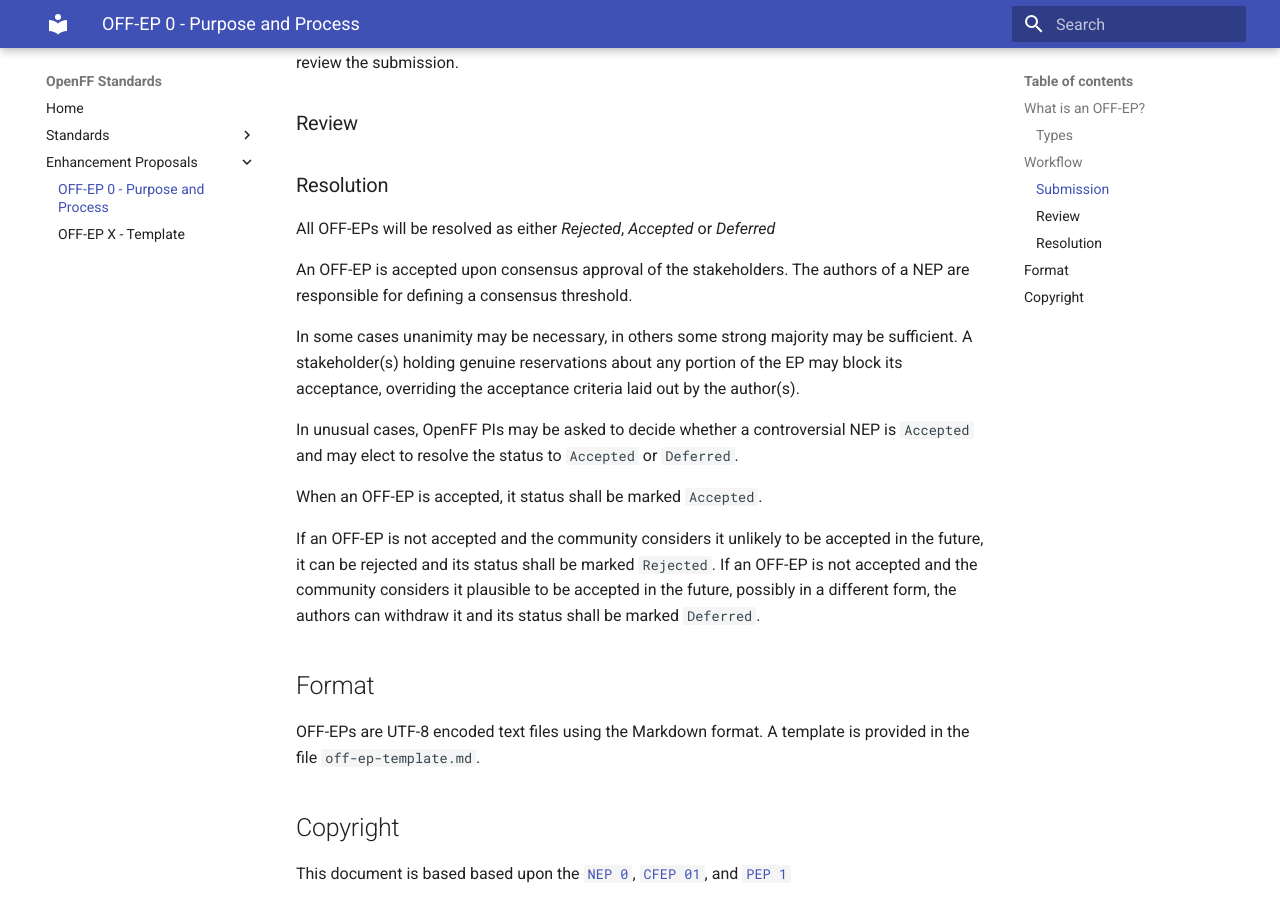
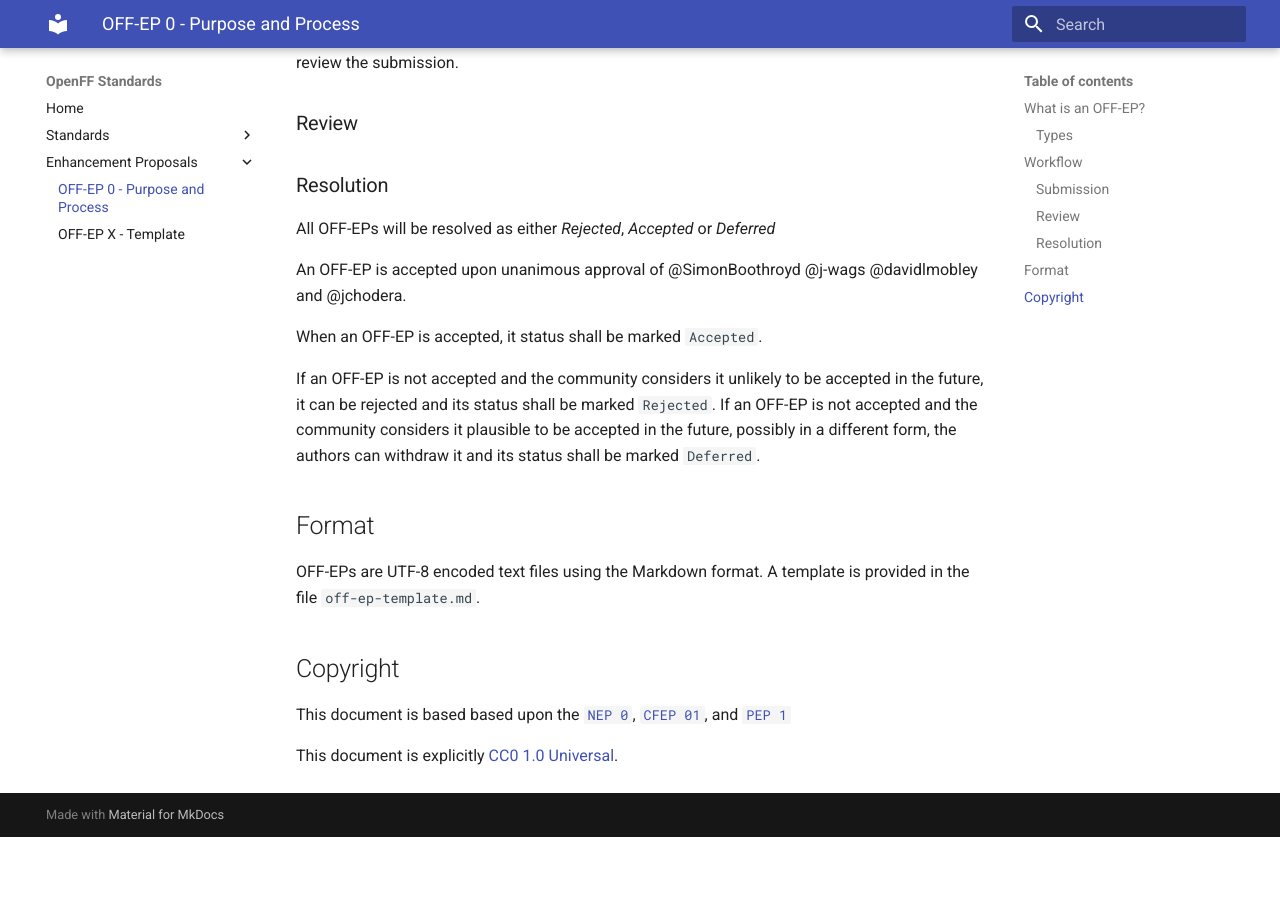
Before and after one commit to openforcefield/standards, an MkDocs documentation site: the page built from docs/enhancement-proposals/off-ep-0000.md, in a window 1280 px wide and 900 px high, scrolled down 1581 px. Built offline with MkDocs 1.6.1 and Material for MkDocs 9.7.7, drawn with Linux system fonts in a browser that asks for light colours; after the commit the page ends 2418 px from its top, so only the background shows below that.

Commit message:
Update docs/enhancement-proposals/off-ep-0000.md
Co-authored-by: Jeff Wagner <jwagnerjpl@gmail.com>

```diff
--- a/docs/enhancement-proposals/off-ep-0000.md
+++ b/docs/enhancement-proposals/off-ep-0000.md
@@ -63,15 +63,7 @@ At this point, members of the Open Force Field community will review the submiss
 
 All OFF-EPs will be resolved as either *Rejected*, *Accepted* or *Deferred*
 
-An OFF-EP is accepted upon consensus approval of the stakeholders.
-The authors of a NEP are responsible for defining a consensus threshold.
-
-[comment]: <> (Potentially tricky; PEP and NEP do not make acceptance guidelines clear)
-
-In some cases unanimity may be necessary, in others some strong majority may be sufficient.
-A stakeholder(s) holding genuine reservations about any portion of the EP may block its acceptance, overriding the acceptance criteria laid out by the author(s).
-
-In unusual cases, OpenFF PIs may be asked to decide whether a controversial NEP is `Accepted` and may elect to resolve the status to `Accepted` or `Deferred`.
+An OFF-EP is accepted upon unanimous approval of @SimonBoothroyd @j-wags @davidlmobley and @jchodera.
 
 [comment]: <> (Unclear if this caveat should be in place, and if so, who should weild that power, i.e. an advisory board.)
 
```
